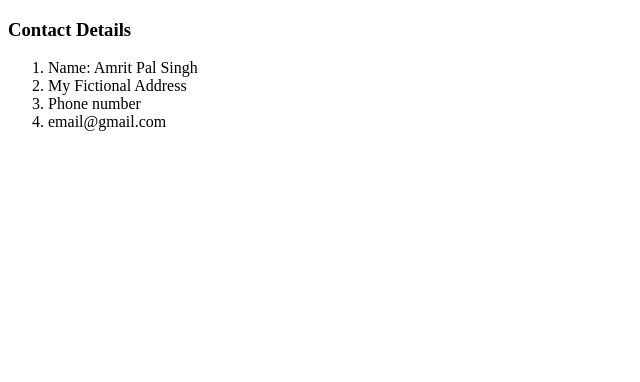
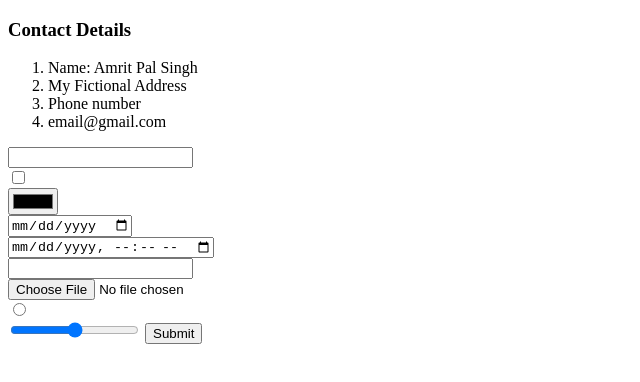
Before and after one commit to ammysingh93/cv, a plain HTML site: page Contactdetails.html in a window 1280 px wide. Shown: the whole page, without its empty margins (0-640 px from the left). Drawn offline with Linux system fonts and the light colour scheme.

Commit message:
Update Contactdetails.html

```diff
--- a/Contactdetails.html
+++ b/Contactdetails.html
@@ -12,6 +12,18 @@
     <li>Phone number</li>
     <li>email@gmail.com</li>
   </ol>
+<form class="" action="index.html" method="post">
+  <input type="text" name="" value=""> <br>
+  <input type="Checkbox" name="" value=""> <br>
+  <input type="color" name="" value=""><br>
+  <input type="date" name="" value=""><br>
+  <input type="datetime-local" name="" value=""><br>
+  <input type="email" name="" value=""><br>
+  <input type="file" name="" value=""><br>
+  <input type="radio" name="" value=""><br>
+  <input type="range" name="" value="">
 
+  <input type="submit" name="submit" value="Submit">
+</form>
   </body>
 </html>
```
